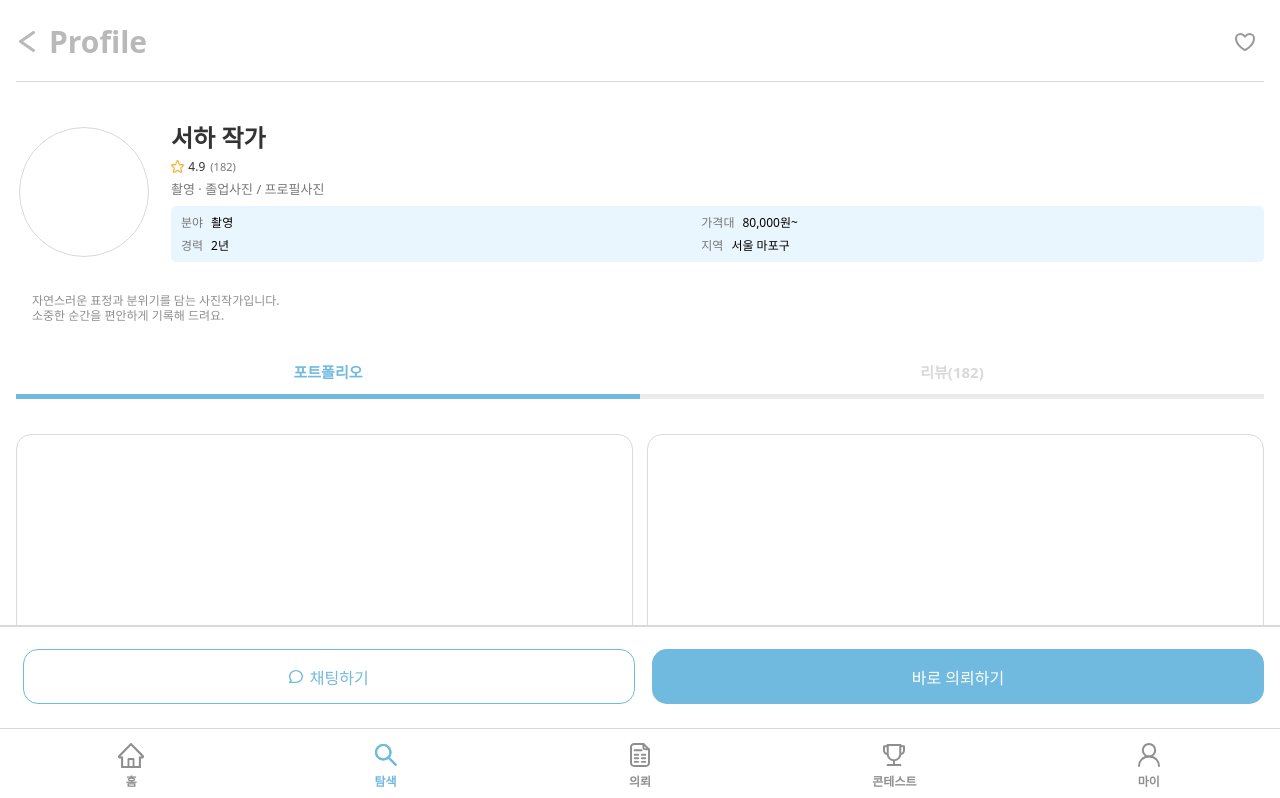
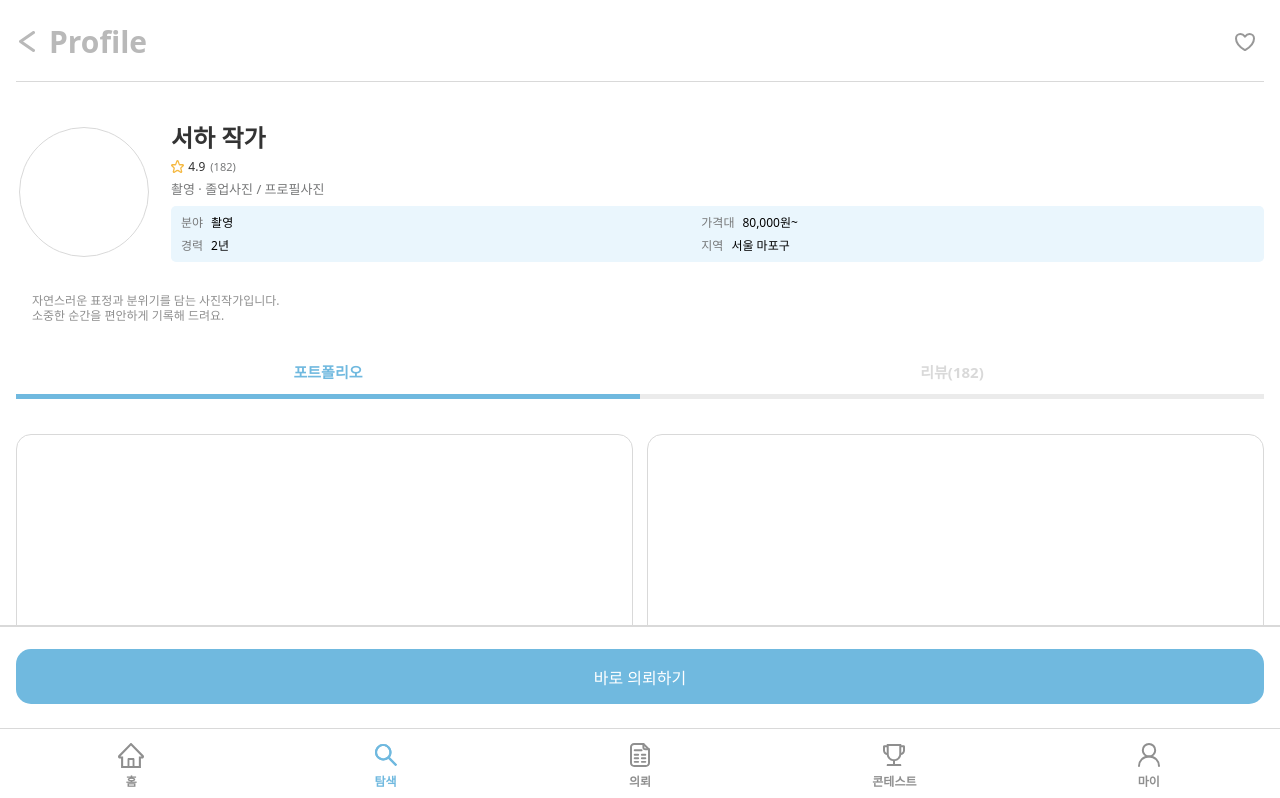
Before and after one commit to picon-sw/picon-frontend, a React (Vite) app: page /explore/photographers/1 in a window 1280 px wide. Shown: the top 798 px of the page. Built offline with nearby package versions, Linux system fonts and the light colour scheme.

Commit message:
fix: 탐색 검색 결과 전문 분야 표기 통일 및 작가 프로필 채팅하기 버튼 제거 (#47)

```diff
--- a/src/pages/ExploreAiSearchResultPage.tsx
+++ b/src/pages/ExploreAiSearchResultPage.tsx
@@ -16,7 +16,9 @@ interface AiSearchResult {
   name: string;
   rating: number;
   reviewCount: number;
-  specialty: string;
+  // 분야(촬영/편집)와 전문 분야 — 작가 프로필과 같은 형식으로 표시
+  field: string;
+  specialties: string[];
   region: string;
   price: number;
   // 백엔드에서 받은 이미지 URL. 없으면 빈 칸으로 표시
@@ -30,7 +32,8 @@ const RESULTS: AiSearchResult[] = [
     name: '서하 작가',
     rating: 4.9,
     reviewCount: 182,
-    specialty: '졸업사진 촬영',
+    field: '촬영',
+    specialties: ['졸업사진', '프로필사진'],
     region: '서울 마포구',
     price: 80000,
   },
@@ -39,7 +42,8 @@ const RESULTS: AiSearchResult[] = [
     name: '무드필름',
     rating: 4.7,
     reviewCount: 96,
-    specialty: '졸업사진 촬영',
+    field: '촬영',
+    specialties: ['졸업사진', '프로필사진'],
     region: '서울 성동구',
     price: 90000,
   },
@@ -48,7 +52,8 @@ const RESULTS: AiSearchResult[] = [
     name: '지훈 작가',
     rating: 4.8,
     reviewCount: 30,
-    specialty: '졸업사진 촬영',
+    field: '촬영',
+    specialties: ['졸업사진', '프로필사진'],
     region: '서울 서초구',
     price: 70000,
   },
@@ -57,7 +62,8 @@ const RESULTS: AiSearchResult[] = [
     name: '아리 작가',
     rating: 4.5,
     reviewCount: 12,
-    specialty: '졸업사진 촬영',
+    field: '촬영',
+    specialties: ['졸업사진', '프로필사진'],
     region: '서울 강남구',
     price: 50000,
   },
@@ -100,7 +106,8 @@ export function ExploreAiSearchResultPage() {
       </h2>
 
       <ul className={`${resultStyles.list} ${styles.list}`}>
-        {RESULTS.map(({ id, name, rating, reviewCount, specialty, region, price, imageUrl }) => (
+        {RESULTS.map(
+          ({ id, name, rating, reviewCount, field, specialties, region, price, imageUrl }) => (
             <li key={id} className={resultStyles.card}>
               {imageUrl ? (
                 <img className={resultStyles.image} src={imageUrl} alt="" />
@@ -119,7 +126,9 @@ export function ExploreAiSearchResultPage() {
                     </span>
                   </span>
                 </div>
-              <p className={resultStyles.specialty}>{specialty}</p>
+                <p className={resultStyles.specialty}>
+                  {field} · {specialties.join(' / ')}
+                </p>
                 <p className={resultStyles.region}>
                   <img src={locationIcon} alt="" />
                   {region}
@@ -135,7 +144,8 @@ export function ExploreAiSearchResultPage() {
                 </Link>
               </div>
             </li>
-        ))}
+          ),
+        )}
       </ul>
     </main>
   );
--- a/src/pages/ExploreSearchResultPage.tsx
+++ b/src/pages/ExploreSearchResultPage.tsx
@@ -23,7 +23,9 @@ interface SearchResult {
   name: string;
   rating: number;
   reviewCount: number;
-  specialty: string;
+  // 분야(촬영/편집)와 전문 분야 — 작가 프로필과 같은 형식으로 표시
+  field: string;
+  specialties: string[];
   region: string;
   price: number;
   // 백엔드에서 받은 이미지 URL. 없으면 빈 칸으로 표시
@@ -45,7 +47,8 @@ const RESULTS: SearchResult[] = [
     name: '서하 작가',
     rating: 4.9,
     reviewCount: 182,
-    specialty: '졸업사진 촬영',
+    field: '촬영',
+    specialties: ['졸업사진', '프로필사진'],
     region: '서울 마포구',
     price: 80000,
   },
@@ -54,7 +57,8 @@ const RESULTS: SearchResult[] = [
     name: '지훈 작가',
     rating: 4.8,
     reviewCount: 30,
-    specialty: '졸업사진 촬영',
+    field: '촬영',
+    specialties: ['졸업사진', '프로필사진'],
     region: '서울 서초구',
     price: 70000,
   },
@@ -63,7 +67,8 @@ const RESULTS: SearchResult[] = [
     name: '무드필름',
     rating: 4.7,
     reviewCount: 96,
-    specialty: '졸업사진 촬영',
+    field: '촬영',
+    specialties: ['졸업사진', '프로필사진'],
     region: '서울 성동구',
     price: 90000,
   },
@@ -72,7 +77,8 @@ const RESULTS: SearchResult[] = [
     name: '아리 작가',
     rating: 4.5,
     reviewCount: 12,
-    specialty: '졸업사진 촬영',
+    field: '촬영',
+    specialties: ['졸업사진', '프로필사진'],
     region: '서울 강남구',
     price: 50000,
   },
@@ -212,7 +218,7 @@ export function ExploreSearchResultPage() {
 
       <ul className={styles.list}>
         {sortedResults.map(
-          ({ id, name, rating, reviewCount, specialty, region, price, imageUrl }) => (
+          ({ id, name, rating, reviewCount, field, specialties, region, price, imageUrl }) => (
             <li key={id} className={styles.card}>
               {imageUrl ? (
                 <img className={styles.image} src={imageUrl} alt="" />
@@ -231,7 +237,9 @@ export function ExploreSearchResultPage() {
                     </span>
                   </span>
                 </div>
-                <p className={styles.specialty}>{specialty}</p>
+                <p className={styles.specialty}>
+                  {field} · {specialties.join(' / ')}
+                </p>
                 <p className={styles.region}>
                   <img src={locationIcon} alt="" />
                   {region}
--- a/src/pages/PhotographerProfilePage.module.css
+++ b/src/pages/PhotographerProfilePage.module.css
@@ -331,42 +331,29 @@
   color: #333;
 }
 
-/* 하단바(72px) 바로 위에 고정되는 채팅하기 · 바로 의뢰하기 */
+/* 하단바(72px) 바로 위에 고정되는 바로 의뢰하기 */
 .actions {
   position: fixed;
   right: 0;
   bottom: calc(72px + env(safe-area-inset-bottom));
   left: 0;
   z-index: 90;
-  display: grid;
-  grid-template-columns: 1fr 1fr;
-  gap: 17px;
-  padding: 22px 16px 24px 23px;
+  padding: 22px 16px 24px;
   border-top: 2px solid #d9d9d9;
   background-color: #fff;
 }
 
-.chatButton,
 .requestButton {
   display: flex;
   align-items: center;
   justify-content: center;
+  width: 100%;
   height: 55px;
+  border: 0;
   border-radius: 15px;
   font: inherit;
   font-size: 16px;
   cursor: pointer;
-}
-
-.chatButton {
-  gap: 7px;
-  border: 1px solid #70b9df;
-  background-color: #fff;
-  color: #70b9df;
-}
-
-.requestButton {
-  border: 0;
   background-color: #70b9df;
   color: #fff;
 }
--- a/src/pages/PhotographerProfilePage.tsx
+++ b/src/pages/PhotographerProfilePage.tsx
@@ -3,7 +3,6 @@ import { Link, useLocation, useNavigate, useParams } from 'react-router';
 import backIcon from '../assets/icons/explore/back.svg';
 import starIcon from '../assets/icons/explore/star.svg';
 import aiSparkleIcon from '../assets/icons/profile/ai-sparkle.svg';
-import chatIcon from '../assets/icons/profile/chat.svg';
 import heartIcon from '../assets/icons/profile/heart.svg';
 import starFilledIcon from '../assets/icons/profile/star-filled.svg';
 import starLargeIcon from '../assets/icons/profile/star-large.svg';
@@ -355,12 +354,8 @@ export function PhotographerProfilePage() {
       )}
 
       {/* 하단바 바로 위에 고정 */}
-      {/* TODO: 채팅 · 의뢰 화면 이동은 이후 이슈에서 */}
+      {/* TODO: 의뢰 화면 이동은 이후 이슈에서 */}
       <div className={styles.actions}>
-        <button type="button" className={styles.chatButton}>
-          <img src={chatIcon} alt="" />
-          채팅하기
-        </button>
         <button type="button" className={styles.requestButton}>
           바로 의뢰하기
         </button>
```
Also changed, not shown: src/assets/icons/profile/chat.svg (deleted). Lines whose indentation alone changed are shown as unchanged.
